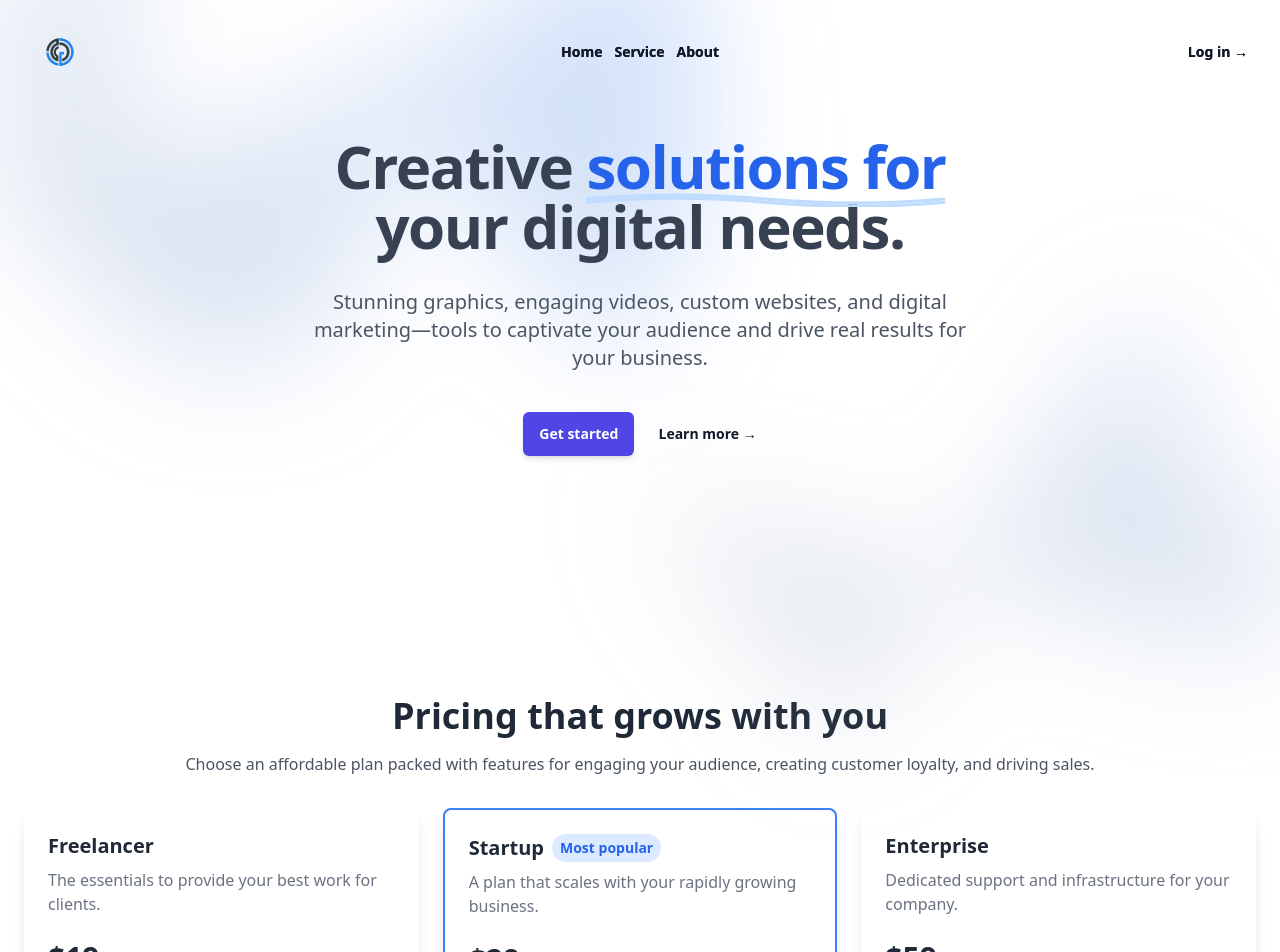
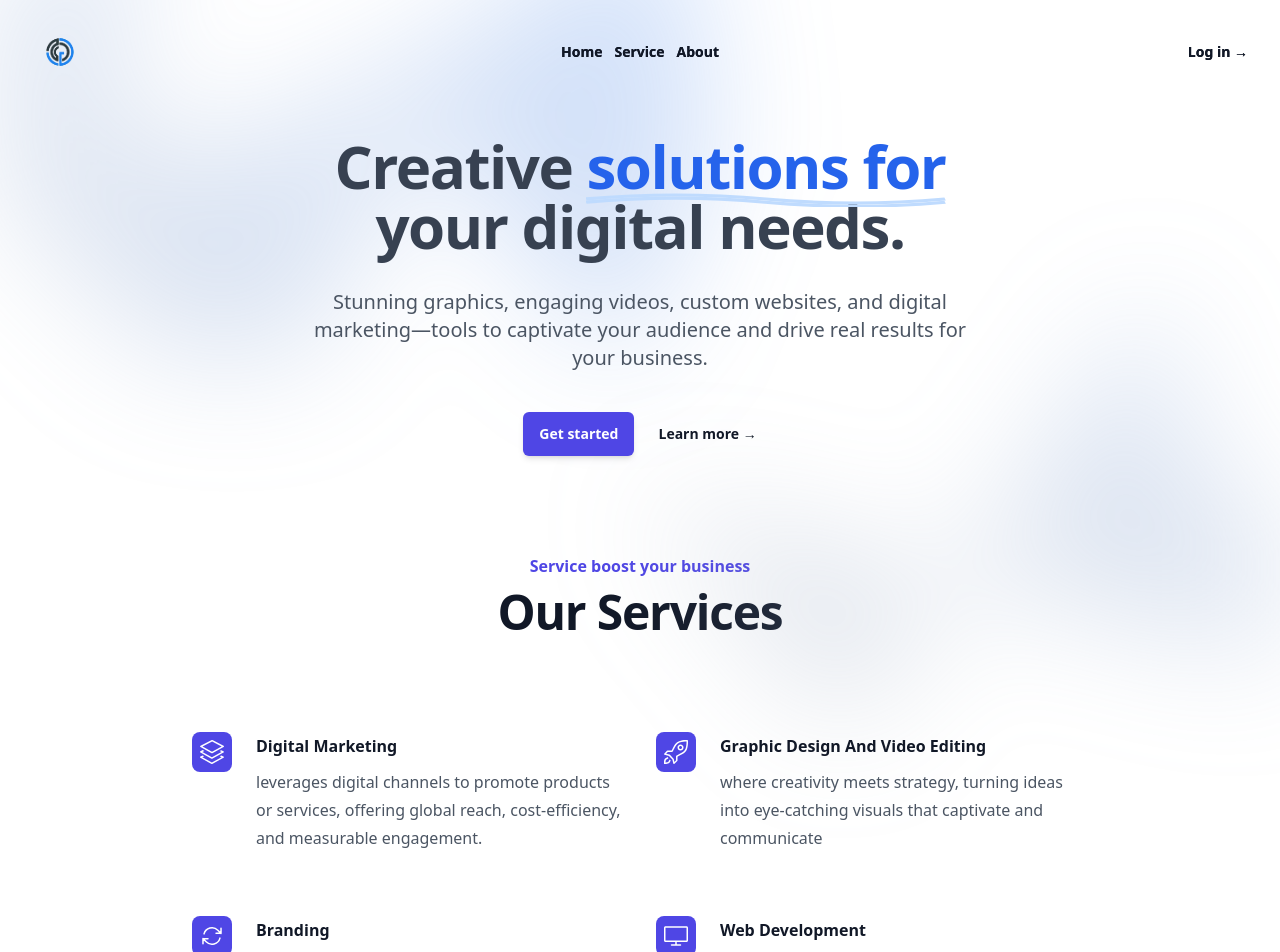
Before and after one commit to Mustafe-Abdirahman/AllowedOnes, a React (Vite) app: page / in a window 1280 px wide. Shown: the top 952 px of the page. Built offline with nearby package versions, Linux system fonts and the light colour scheme.

Commit message:
Added Services

```diff
--- a/src/App.jsx
+++ b/src/App.jsx
@@ -2,6 +2,7 @@ import { BrowserRouter, Route, Routes } from "react-router-dom";
 import Header from "./components/Header";
 import Home from "./pages/Home";
 import Price from "./pages/Price";
+import Service from "./pages/Service";
 
 function App() {
   return (
@@ -10,6 +11,7 @@ function App() {
       <Routes>
         <Route path="/" element={<Home />} />
         <Route path="/" element={<Price />} />
+        <Route path="/" element={<Service />} />
       </Routes>
       <Header />
     </BrowserRouter>
--- a/src/pages/Home.jsx
+++ b/src/pages/Home.jsx
@@ -1,4 +1,5 @@
 import Price from "./Price";
+import Service from "./Service";
 
 export default function Home() {
   return (
@@ -75,7 +76,7 @@ export default function Home() {
           />
         </div>
       </div>
-
+      <Service />
       <Price />
     </div>
   );
--- /dev/null
+++ b/src/pages/Service.jsx
@@ -0,0 +1,65 @@
+import { ArrowPathIcon } from "@heroicons/react/24/outline";
+import { SlLayers, SlRocket, SlScreenDesktop } from "react-icons/sl";
+const features = [
+  {
+    name: "Digital Marketing",
+    description:
+      "leverages digital channels to promote products or services, offering global reach, cost-efficiency, and measurable engagement.",
+    icon: SlLayers,
+  },
+  {
+    name: "Graphic Design And Video Editing ",
+    description:
+      "where creativity meets strategy, turning ideas into eye-catching visuals that captivate and communicate",
+    icon: SlRocket,
+  },
+  {
+    name: "Branding",
+    description:
+      "Quisque est vel vulputate cursus. Risus proin diam nunc commodo. Lobortis auctor congue commodo diam neque.",
+    icon: ArrowPathIcon,
+  },
+  {
+    name: "Web Development",
+    description:
+      "Web development solves business challenges by creating innovative, impactful, and growth-driven online solutions.",
+    icon: SlScreenDesktop,
+  },
+];
+
+export default function Service() {
+  return (
+    <div className="bg-white py-4 ">
+      <div className="mx-auto max-w-7xl px-6 lg:px-8">
+        <div className="mx-auto max-w-2xl lg:text-center">
+          <h2 className="text-base/7 font-semibold text-indigo-600">
+            Service boost your business
+          </h2>
+          <p className="mt-2 text-pretty text-4xl font-semibold tracking-tight text-gray-900 sm:text-5xl lg:text-balance">
+            Our Services
+          </p>
+        </div>
+        <div className="mx-auto mt-16 max-w-2xl sm:mt-20 lg:mt-24 lg:max-w-4xl">
+          <dl className="grid max-w-xl grid-cols-1 gap-x-8 gap-y-10 lg:max-w-none lg:grid-cols-2 lg:gap-y-16">
+            {features.map((feature) => (
+              <div key={feature.name} className="relative pl-16">
+                <dt className="text-base/7 font-semibold text-gray-900">
+                  <div className="absolute left-0 top-0 flex size-10 items-center justify-center rounded-lg bg-indigo-600">
+                    <feature.icon
+                      aria-hidden="true"
+                      className="size-6 text-white"
+                    />
+                  </div>
+                  {feature.name}
+                </dt>
+                <dd className="mt-2 text-base/7 text-gray-600">
+                  {feature.description}
+                </dd>
+              </div>
+            ))}
+          </dl>
+        </div>
+      </div>
+    </div>
+  );
+}
```
